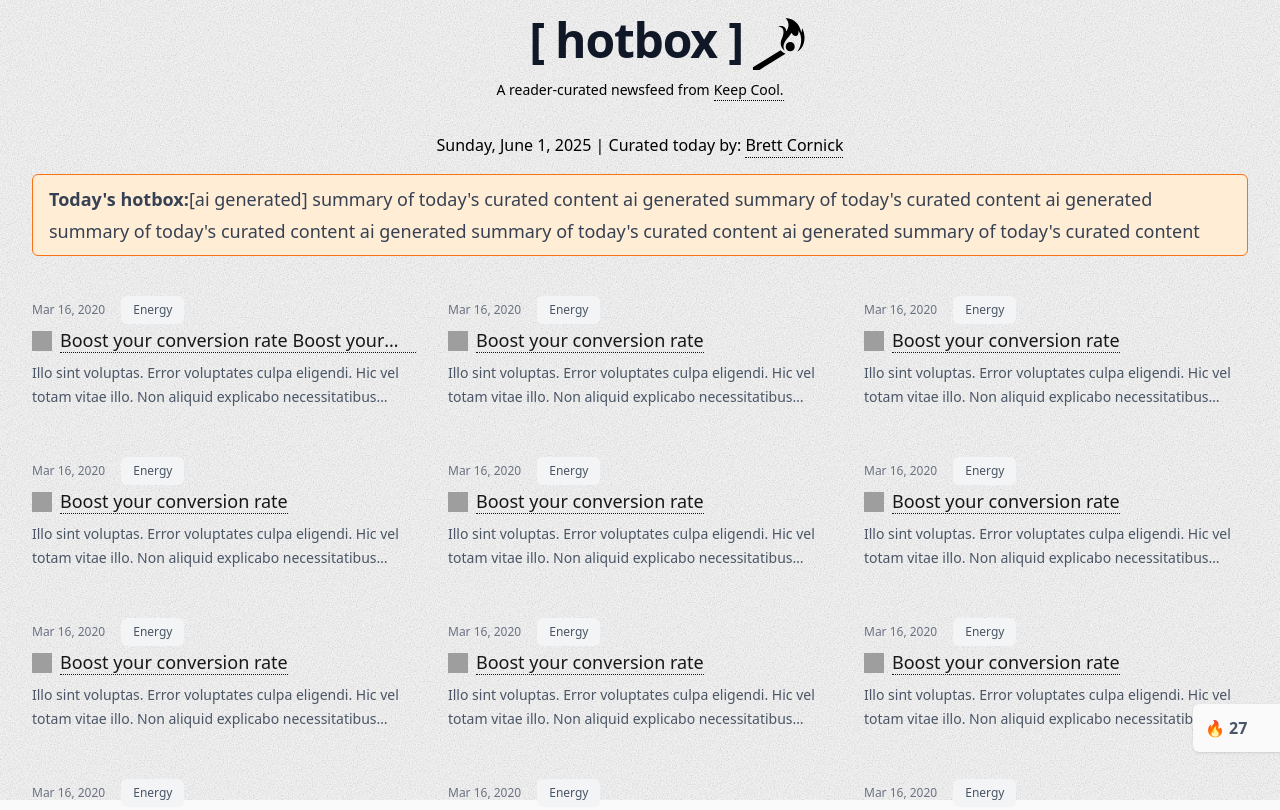
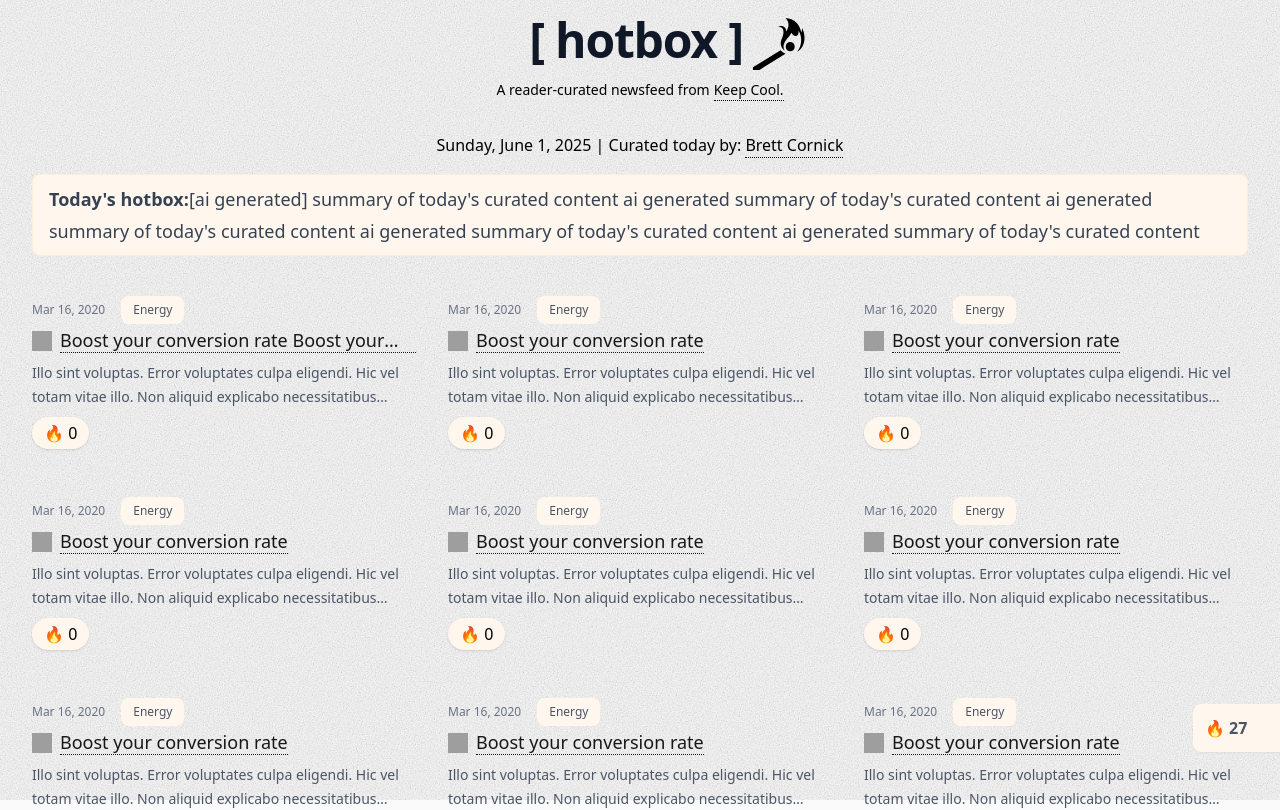
Before and after one commit to nickvanosdol/hotbox-news-curator-PROD, a Next.js app: page / in a window 1280 px wide. Shown: the top 810 px of the page. Built offline with nearby package versions, Linux system fonts and the light colour scheme; grey boxes are pictures that could not be loaded.

Commit message:
added reaction button ui

```diff
--- a/src/app/page.tsx
+++ b/src/app/page.tsx
@@ -5,6 +5,7 @@ import UnderlineLink from '@/components/UnderlineLink';
 import Head from 'next/head';
 import PartyCounter from '@/components/PartyCounter';
 import Footer from '@/components/Footer';
+import ReactionCounter from '@/components/ReactionCounter';
 
 const paragraph =
   "[ai generated] summary of today's curated content ai generated summary of today's curated content ai generated summary of today's curated content ai generated summary of today's curated content ai generated summary of today's curated content";
@@ -47,7 +48,7 @@ function NewsGrid() {
               Brett Cornick
             </UnderlineLink>
           </p>
-          <p className="mt-4 text-lg/8 rounded-md border border-[var(--color-primary-500)] text-gray-700 text-left bg-[var(--color-primary-100)] py-2 px-4 flex flex-wrap gap-0">
+          <p className="mt-4 text-lg/8 rounded-lg border border-[var(--color-primary-100)] text-gray-700 text-left bg-[var(--color-primary-50)] py-2 px-4 flex flex-wrap gap-0">
             <span className="font-bold">Today&apos;s hotbox:</span>{' '}
             {words.map((word, idx) => (
               <span
@@ -82,7 +83,7 @@ function NewsGrid() {
                     className="text-gray-500">
                     {article.date}
                   </time>
-                  <div className="relative z-10 rounded-md bg-[var(--color-primary-100)] lg:bg-gray-100 px-3 py-1.5 font-medium text-gray-600 group-hover:bg-[var(--color-primary-100)]">
+                  <div className="relative z-10 bg-[var(--color-primary-50)] rounded-lg px-3 py-1.5 font-medium text-gray-600 group-hover:bg-[var(--color-primary-100)]">
                     {article.tag}
                   </div>
                 </div>
@@ -103,6 +104,7 @@ function NewsGrid() {
                 <p className="mt-2 line-clamp-2 text-sm/6 text-gray-600">
                   {article.description}
                 </p>
+                <ReactionCounter />
                 {/* <div className='relative mt-8 flex items-center gap-x-4'>
                   <img
                     alt=''
--- a/src/components/PartyCounter.tsx
+++ b/src/components/PartyCounter.tsx
@@ -1,6 +1,6 @@
 export default function PartyCounter() {
   return (
-    <div className="fixed group bottom-12 right-0 lg:-right-33 z-50 bg-neutral-50 text-gray-600 p-3 lg:rounded-md rounded-tl-md rounded-bl-md shadow-sm hover:bg-[var(--color-primary-100)] transition-all lg:hover:-translate-x-36 focus:-translate-x-36">
+    <div className="fixed group bottom-12 right-0 lg:-right-33 z-50 lg:rounded-lg rounded-bl-lg rounded-tl-lg bg-[var(--color-primary-50)] text-gray-600 p-3 shadow-xs hover:bg-[var(--color-primary-100)] transition-all lg:hover:-translate-x-36 lg:focus:-translate-x-36">
       🔥 <strong>27</strong>{' '}
       <span className="lg:opacity-0 lg:group-hover:opacity-100">
         currently hotboxing
--- /dev/null
+++ b/src/components/ReactionCounter.tsx
@@ -0,0 +1,19 @@
+'use client';
+
+import { useState } from 'react';
+
+export default function ReactionCounter() {
+  const [count, setCount] = useState(0);
+
+  function handleClick() {
+    setCount(count + 1);
+  }
+
+  return (
+    <button
+      onClick={handleClick}
+      className="py-1 px-3 mt-2 shadow-sm rounded-full bg-[var(--color-primary-50)] hover:shadow-none cursor-pointer focus:shadow-none">
+      🔥 {count}
+    </button>
+  );
+}
```
